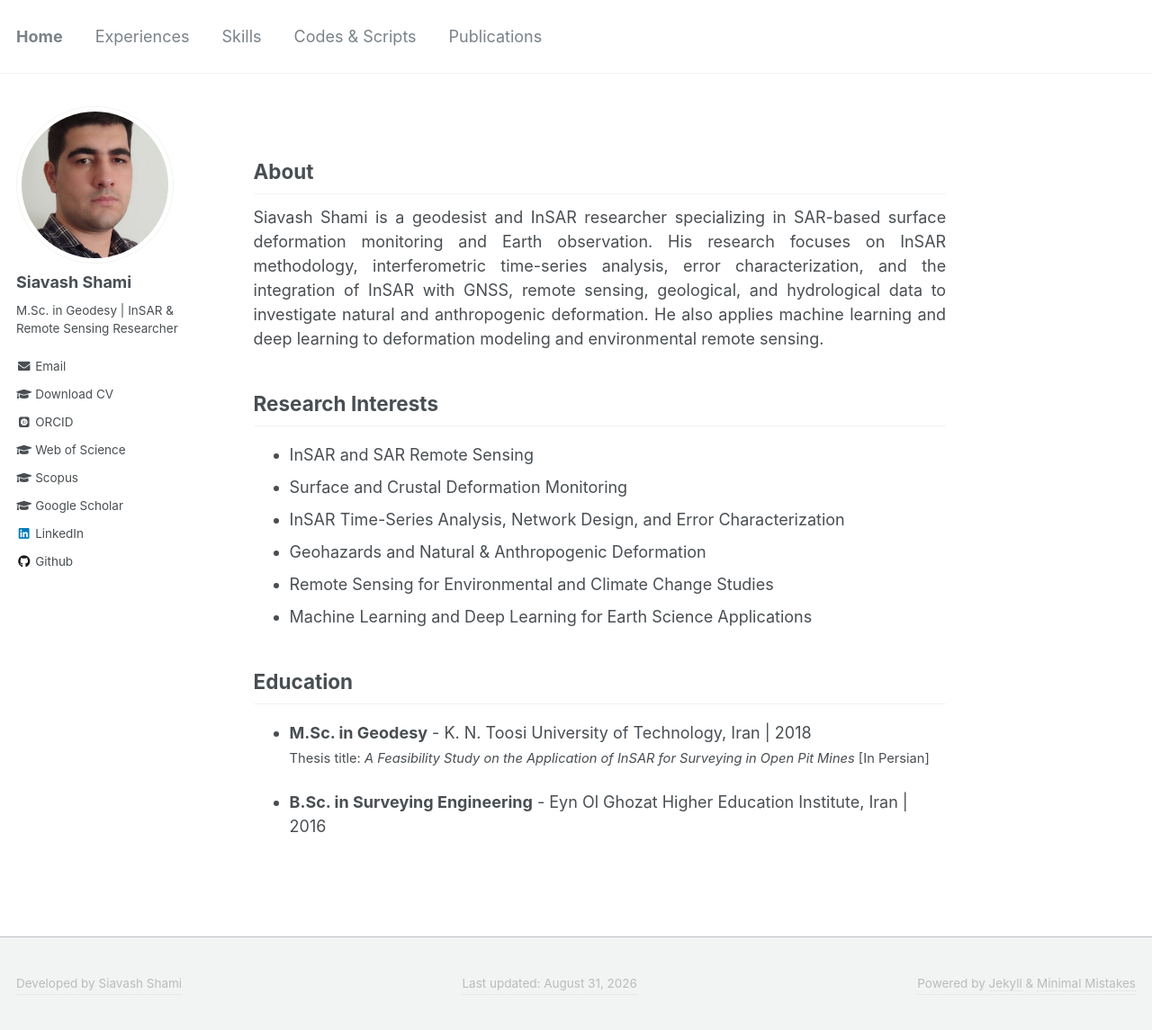
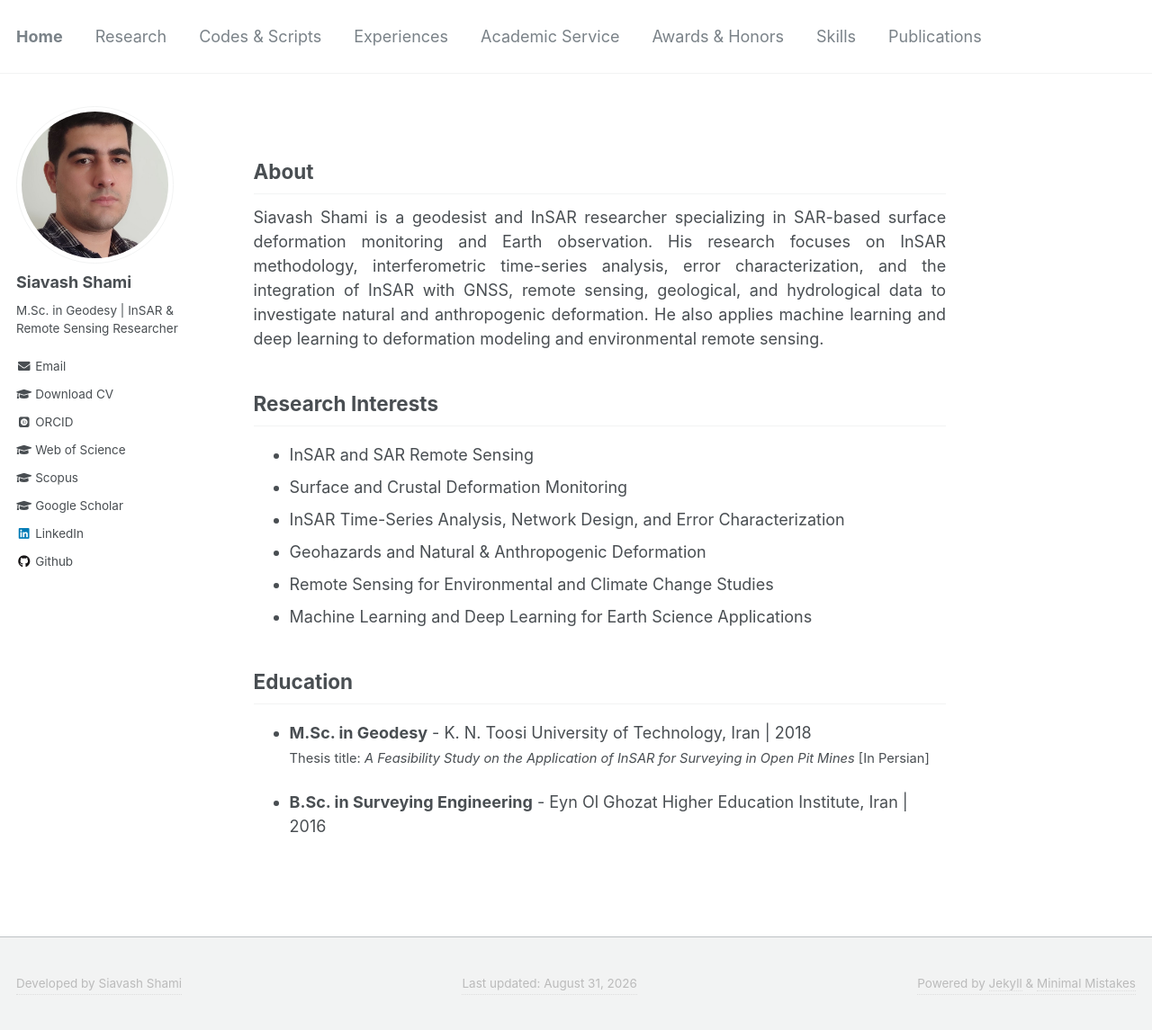
Before and after one commit to siavashshami/siavashshami.github.io, a Jekyll site: the page built from _pages/home.md, in a window 1280 px wide and 1145 px high. Shown: the whole window at 90% size. Built offline with Jekyll 4.4.1, drawn with Linux system fonts in a browser that asks for light colours; some web fonts are replaced.

Commit message:
Update navigation.yml

```diff
--- a/_data/navigation.yml
+++ b/_data/navigation.yml
@@ -4,14 +4,23 @@ main:
   - title: "Home"
     url: /home/
 
+  - title: "Research"
+    url: /research/
+
+  - title: "Codes & Scripts"
+    url: /codes_scripts/
+
   - title: "Experiences"
     url: /experiences/
+
+  - title: "Academic Service"
+    url: /academic_service/
+
+  - title: "Awards & Honors"
+    url: /awards_honors/
 
   - title: "Skills"
     url: /skills/
 
-  - title: "Codes & Scripts"
-    url: /codes_scripts/
-
   - title: "Publications"
     url: /publications/
```
